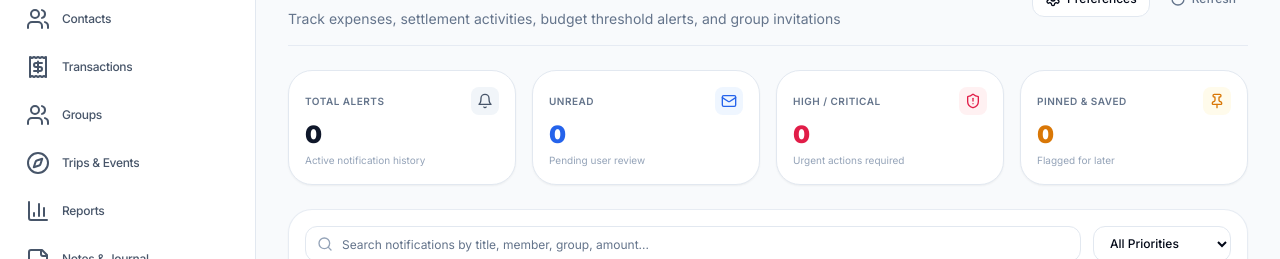
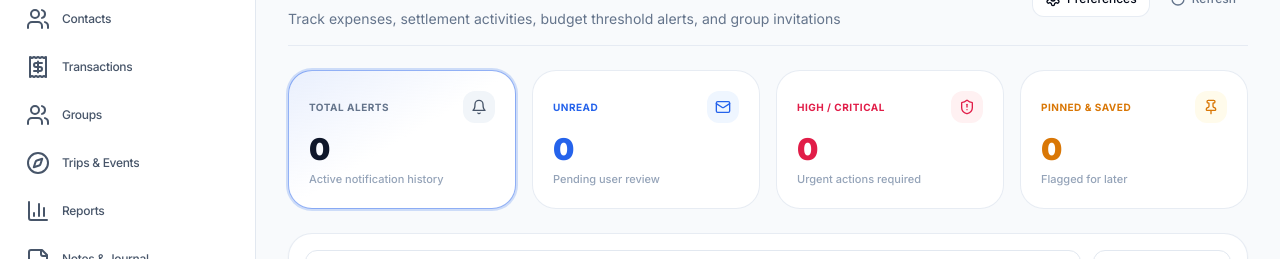
Before and after one commit to dipak-pawar-356/splitLedger_AI, a Next.js app: page /dashboard/notifications in a window 1280 px wide. Shown: the part 127-386 px from the top of the page. Built offline with nearby package versions, Linux system fonts and the light colour scheme; no server answers; the database is empty.

Commit message:
feat(notifications): add instant mark-as-read sync to bell badge and theme-adapted hover effects to stat cards and notification items

```diff
--- a/src/app/dashboard/notifications/page.tsx
+++ b/src/app/dashboard/notifications/page.tsx
@@ -82,9 +82,29 @@ export default function NotificationsPage() {
     loadData();
   }, [loadData]);
 
+  // Synchronize unread count in real-time across tabs and components
+  useEffect(() => {
+    const handleUpdated = (e: Event) => {
+      const custom = e as CustomEvent<{ count?: number; unreadDelta?: number }>;
+      if (custom.detail?.count !== undefined) {
+        setUnreadCount(custom.detail.count);
+      } else if (custom.detail?.unreadDelta !== undefined) {
+        setUnreadCount((prev) => Math.max(0, prev + custom.detail.unreadDelta!));
+      }
+    };
+    window.addEventListener("notifications:updated", handleUpdated);
+    return () => window.removeEventListener("notifications:updated", handleUpdated);
+  }, []);
+
   const handleMarkAllRead = async () => {
     try {
       await markAllAsRead();
+      setUnreadCount(0);
+      if (typeof window !== "undefined") {
+        window.dispatchEvent(
+          new CustomEvent("notifications:updated", { detail: { count: 0 } })
+        );
+      }
       toast.success("All notifications marked as read");
       loadData();
     } catch (e) {
@@ -130,7 +150,7 @@ export default function NotificationsPage() {
               type="button"
               variant="outline"
               size="sm"
-              className="rounded-xl text-xs gap-1.5"
+              className="rounded-xl text-xs gap-1.5 border-slate-200/80 dark:border-slate-800 hover:border-primary/40 dark:hover:border-primary/50 transition-all"
             >
               <Settings className="h-3.5 w-3.5" />
               <span>Preferences</span>
@@ -142,7 +162,7 @@ export default function NotificationsPage() {
               type="button"
               variant="outline"
               size="sm"
-              className="rounded-xl text-xs gap-1.5 text-primary"
+              className="rounded-xl text-xs gap-1.5 text-primary border-primary/30 hover:bg-primary/10 transition-all font-semibold"
               onClick={handleMarkAllRead}
             >
               <CheckCheck className="h-3.5 w-3.5" />
@@ -154,7 +174,7 @@ export default function NotificationsPage() {
             type="button"
             variant="ghost"
             size="sm"
-            className="rounded-xl text-xs gap-1.5 text-slate-500 hover:text-slate-900"
+            className="rounded-xl text-xs gap-1.5 text-slate-500 hover:text-slate-900 dark:hover:text-slate-100 hover:bg-slate-100 dark:hover:bg-slate-800 transition-all"
             onClick={loadData}
           >
             <RotateCw className={`h-3.5 w-3.5 ${isPending ? "animate-spin" : ""}`} />
@@ -163,58 +183,101 @@ export default function NotificationsPage() {
         </div>
       </div>
 
-      {/* 4 Stat Overview Cards */}
+      {/* 4 Stat Overview Cards with Interactive Theme-Adapted Hover Effects */}
       <div className="grid grid-cols-1 sm:grid-cols-2 lg:grid-cols-4 gap-4">
-        <Card className="rounded-3xl border p-4 shadow-sm bg-card">
+        {/* Total Alerts Card */}
+        <Card
+          onClick={() => {
+            setActiveTab("all");
+            setSelectedPriority("all");
+            setSelectedCategory("all");
+          }}
+          className={`rounded-3xl border p-4 sm:p-5 shadow-xs cursor-pointer relative overflow-hidden transition-all duration-300 group hover:-translate-y-1 hover:shadow-lg ${
+            activeTab === "all" && selectedPriority === "all" && selectedCategory === "all"
+              ? "bg-gradient-to-br from-primary/10 via-card to-background border-primary/50 shadow-primary/10 ring-2 ring-primary/20"
+              : "bg-card border-slate-200/80 dark:border-slate-800/90 hover:border-primary/40 dark:hover:border-primary/50 hover:bg-slate-50/50 dark:hover:bg-slate-800/30 hover:shadow-primary/5"
+          }`}
+        >
           <div className="flex items-center justify-between text-xs text-slate-500">
-            <span className="font-semibold uppercase tracking-wider text-[10px]">Total Alerts</span>
-            <div className="p-1.5 rounded-lg bg-slate-100 dark:bg-slate-800 text-slate-600">
+            <span className="font-bold uppercase tracking-wider text-[10px] text-slate-500 dark:text-slate-400">Total Alerts</span>
+            <div className="p-2 rounded-xl bg-slate-100 dark:bg-slate-800/90 text-slate-600 dark:text-slate-300 group-hover:scale-110 group-hover:bg-primary group-hover:text-white transition-all duration-300">
               <Bell className="h-4 w-4" />
             </div>
           </div>
-          <div className="text-2xl font-black text-slate-900 dark:text-slate-100 mt-1">
+          <div className="text-2xl sm:text-3xl font-black text-slate-900 dark:text-slate-100 mt-2 tracking-tight group-hover:text-primary transition-colors">
             {totalCount}
           </div>
-          <p className="text-[10px] text-slate-400 mt-0.5">Active notification history</p>
+          <p className="text-[11px] text-slate-400 dark:text-slate-500 mt-1 font-medium">Active notification history</p>
         </Card>
 
-        <Card className="rounded-3xl border p-4 shadow-sm bg-card">
+        {/* Unread Alerts Card */}
+        <Card
+          onClick={() => {
+            setActiveTab("unread");
+            setSelectedPriority("all");
+          }}
+          className={`rounded-3xl border p-4 sm:p-5 shadow-xs cursor-pointer relative overflow-hidden transition-all duration-300 group hover:-translate-y-1 hover:shadow-lg ${
+            activeTab === "unread"
+              ? "bg-gradient-to-br from-blue-500/10 via-card to-background border-blue-500/60 shadow-blue-500/10 ring-2 ring-blue-500/20"
+              : "bg-card border-slate-200/80 dark:border-slate-800/90 hover:border-blue-400 dark:hover:border-blue-500/60 hover:bg-blue-50/30 dark:hover:bg-blue-950/20 hover:shadow-blue-500/10"
+          }`}
+        >
           <div className="flex items-center justify-between text-xs text-slate-500">
-            <span className="font-semibold uppercase tracking-wider text-[10px]">Unread</span>
-            <div className="p-1.5 rounded-lg bg-blue-50 dark:bg-blue-950/40 text-blue-600">
+            <span className="font-bold uppercase tracking-wider text-[10px] text-blue-600 dark:text-blue-400">Unread</span>
+            <div className="p-2 rounded-xl bg-blue-50 dark:bg-blue-950/60 text-blue-600 dark:text-blue-400 group-hover:scale-110 group-hover:bg-blue-600 group-hover:text-white transition-all duration-300">
               <Mail className="h-4 w-4" />
             </div>
           </div>
-          <div className="text-2xl font-black text-blue-600 mt-1">
+          <div className="text-2xl sm:text-3xl font-black text-blue-600 dark:text-blue-400 mt-2 tracking-tight">
             {unreadCount}
           </div>
-          <p className="text-[10px] text-slate-400 mt-0.5">Pending user review</p>
+          <p className="text-[11px] text-slate-400 dark:text-slate-500 mt-1 font-medium">Pending user review</p>
         </Card>
 
-        <Card className="rounded-3xl border p-4 shadow-sm bg-card">
+        {/* High / Critical Alerts Card */}
+        <Card
+          onClick={() => {
+            setSelectedPriority(selectedPriority === "high" || selectedPriority === "critical" ? "all" : "high");
+          }}
+          className={`rounded-3xl border p-4 sm:p-5 shadow-xs cursor-pointer relative overflow-hidden transition-all duration-300 group hover:-translate-y-1 hover:shadow-lg ${
+            selectedPriority === "high" || selectedPriority === "critical"
+              ? "bg-gradient-to-br from-rose-500/10 via-card to-background border-rose-500/60 shadow-rose-500/10 ring-2 ring-rose-500/20"
+              : "bg-card border-slate-200/80 dark:border-slate-800/90 hover:border-rose-400 dark:hover:border-rose-500/60 hover:bg-rose-50/30 dark:hover:bg-rose-950/20 hover:shadow-rose-500/10"
+          }`}
+        >
           <div className="flex items-center justify-between text-xs text-slate-500">
-            <span className="font-semibold uppercase tracking-wider text-[10px]">High / Critical</span>
-            <div className="p-1.5 rounded-lg bg-rose-50 dark:bg-rose-950/40 text-rose-600">
+            <span className="font-bold uppercase tracking-wider text-[10px] text-rose-600 dark:text-rose-400">High / Critical</span>
+            <div className="p-2 rounded-xl bg-rose-50 dark:bg-rose-950/60 text-rose-600 dark:text-rose-400 group-hover:scale-110 group-hover:bg-rose-600 group-hover:text-white transition-all duration-300">
               <ShieldAlert className="h-4 w-4" />
             </div>
           </div>
-          <div className="text-2xl font-black text-rose-600 mt-1">
+          <div className="text-2xl sm:text-3xl font-black text-rose-600 dark:text-rose-400 mt-2 tracking-tight">
             {criticalCount}
           </div>
-          <p className="text-[10px] text-slate-400 mt-0.5">Urgent actions required</p>
+          <p className="text-[11px] text-slate-400 dark:text-slate-500 mt-1 font-medium">Urgent actions required</p>
         </Card>
 
-        <Card className="rounded-3xl border p-4 shadow-sm bg-card">
+        {/* Pinned & Saved Alerts Card */}
+        <Card
+          onClick={() => {
+            setActiveTab(activeTab === "pinned" ? "all" : "pinned");
+          }}
+          className={`rounded-3xl border p-4 sm:p-5 shadow-xs cursor-pointer relative overflow-hidden transition-all duration-300 group hover:-translate-y-1 hover:shadow-lg ${
+            activeTab === "pinned"
+              ? "bg-gradient-to-br from-amber-500/10 via-card to-background border-amber-500/60 shadow-amber-500/10 ring-2 ring-amber-500/20"
+              : "bg-card border-slate-200/80 dark:border-slate-800/90 hover:border-amber-400 dark:hover:border-amber-500/60 hover:bg-amber-50/30 dark:hover:bg-amber-950/20 hover:shadow-amber-500/10"
+          }`}
+        >
           <div className="flex items-center justify-between text-xs text-slate-500">
-            <span className="font-semibold uppercase tracking-wider text-[10px]">Pinned & Saved</span>
-            <div className="p-1.5 rounded-lg bg-amber-50 dark:bg-amber-950/40 text-amber-600">
+            <span className="font-bold uppercase tracking-wider text-[10px] text-amber-600 dark:text-amber-400">Pinned & Saved</span>
+            <div className="p-2 rounded-xl bg-amber-50 dark:bg-amber-950/60 text-amber-600 dark:text-amber-400 group-hover:scale-110 group-hover:bg-amber-600 group-hover:text-white transition-all duration-300">
               <Pin className="h-4 w-4" />
             </div>
           </div>
-          <div className="text-2xl font-black text-amber-600 mt-1">
+          <div className="text-2xl sm:text-3xl font-black text-amber-600 dark:text-amber-400 mt-2 tracking-tight">
             {pinnedCount}
           </div>
-          <p className="text-[10px] text-slate-400 mt-0.5">Flagged for later</p>
+          <p className="text-[11px] text-slate-400 dark:text-slate-500 mt-1 font-medium">Flagged for later</p>
         </Card>
       </div>
 
--- a/src/components/notifications/notification-center-drawer.tsx
+++ b/src/components/notifications/notification-center-drawer.tsx
@@ -102,6 +102,11 @@ export function NotificationCenterDrawer({
       await markAllAsRead();
       setUnreadCount(0);
       if (onUnreadCountChange) onUnreadCountChange(0);
+      if (typeof window !== "undefined") {
+        window.dispatchEvent(
+          new CustomEvent("notifications:updated", { detail: { count: 0 } })
+        );
+      }
       toast.success("All notifications marked as read");
       loadData();
     } catch (e) {
```
Also changed, not shown: src/components/notifications/notification-badge-bell.tsx (+20 -1 lines), src/components/notifications/notification-card.tsx (+57 -18 lines).
